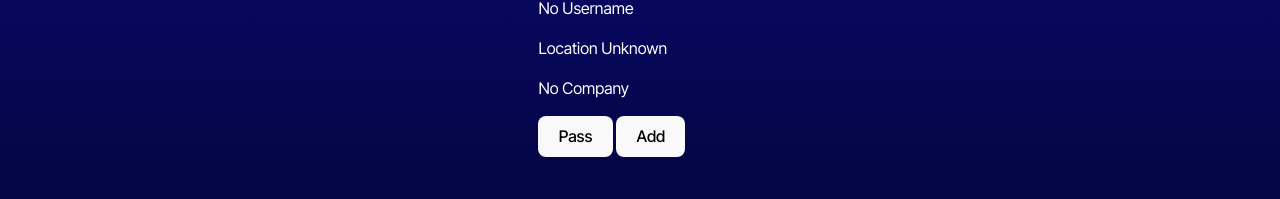
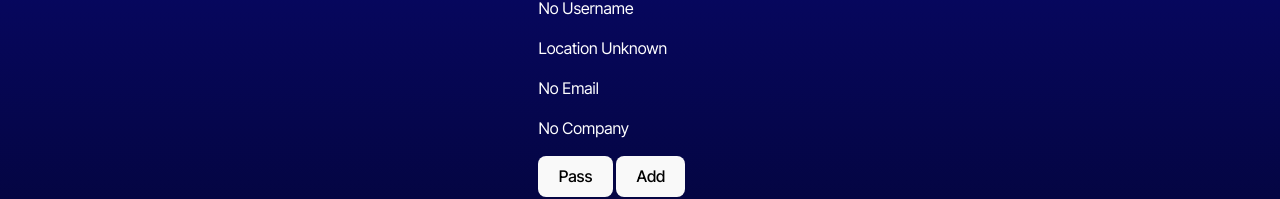
Before and after one commit to bjaegerthomas/Candidate-Search, a React (Vite) app: page / in a window 1280 px wide. Shown: the part 369-568 px from the top of the page. Built offline with nearby package versions, Linux system fonts and the light colour scheme; no server answers.

Commit message:
fixing save function and remove function

```diff
--- a/src/components/CandidateCard.tsx
+++ b/src/components/CandidateCard.tsx
@@ -3,7 +3,7 @@ import {Candidate} from '../interfaces/Candidate.interface';
 
 interface CandidateCardProps {
   currentCandidate: Candidate;
-  addCandidate: () => void;
+  addCandidate: (login: string) => void;
   removeCandidate: (username: string) => void;
 }
 
@@ -14,10 +14,11 @@ const CandidateCard: React.FC<CandidateCardProps> = ({ currentCandidate, addCand
       <h2>{currentCandidate.name || "No Name Provided"}</h2>
       <p>{currentCandidate.login || "No Username"}</p>
       <p>{currentCandidate.location || "Location Unknown"}</p>
+      <p>{currentCandidate.email || "No Email"}</p>
       <p>{currentCandidate.html_url}</p>
       <p>{currentCandidate.company || "No Company"}</p>
       <button onClick={() => removeCandidate(currentCandidate.login)}>Pass</button> {/* Remove button */}
-      <button onClick={addCandidate}>Add</button>
+      <button onClick={() => addCandidate(currentCandidate.login)}>Add</button>
     </div>
   );
 };
--- a/src/components/SavedCandidatesCard.tsx
+++ b/src/components/SavedCandidatesCard.tsx
@@ -33,10 +33,9 @@ const SavedCandidatesCard: React.FC<SavedCandidatesCardProps> = ({ removeFromPot
                     {storedCandidates.map(storedCandidate => (
                         <tr key={storedCandidate.login}>
                             <td><img src={storedCandidate.avatar_url} alt={storedCandidate.name || "No Name"} /></td>
-                            <td>{storedCandidate.name || "Unknown"}</td>
+                            <td>{storedCandidate.name || storedCandidate.login}</td>
                             <td>{storedCandidate.location || "Not specified"}</td>
                             <td>{storedCandidate.email || "Not specified"}</td>
-                            <td>{storedCandidate.html_url}</td>
                             <td>{storedCandidate.company || "No Company"}</td>
                             <td>
                                 <button onClick={() => removeFromPotentialCandidates(storedCandidate.login)}>Remove</button>
--- a/src/pages/CandidateSearch.tsx
+++ b/src/pages/CandidateSearch.tsx
@@ -33,21 +33,22 @@ const CandidateSearch = () => {
     }
   }, [currentIndex, candidateList]);
 
-  const addCandidate = () => { // Add a candidate to the saved candidates list
+  const addCandidate = (login: string) => { // Add a candidate to the saved candidates list
     let parsedSavedCandidates: Candidate[] = [];
     const storedSavedCandidates = localStorage.getItem('savedCandidates');
     if (storedSavedCandidates) {
       parsedSavedCandidates = JSON.parse(storedSavedCandidates);
     }
-    if (!parsedSavedCandidates.some(c => c.login === currentCandidate.login)) {
-      parsedSavedCandidates.push(currentCandidate);
+    const candidateToAdd = candidateList.find(candidate => candidate.login === login);
+    if (candidateToAdd && !parsedSavedCandidates.some(c => c.login === candidateToAdd.login)) {
+      parsedSavedCandidates.push(candidateToAdd);
       localStorage.setItem('savedCandidates', JSON.stringify(parsedSavedCandidates));
     }
     setCurrentIndex((prevIndex) => (prevIndex + 1) % candidateList.length); // Update currentIndex to the next index in order
   };
 
-  const removeCandidate = (username: string) => {  // Remove a candidate from the list
-    const updatedCandidateList = candidateList.filter(candidate => candidate.login !== username);
+  const removeCandidate = (login: string) => {  // Remove a candidate from the list
+    const updatedCandidateList = candidateList.filter(candidate => candidate.login !== login);
     setCandidateList(updatedCandidateList);
     setCurrentIndex((prevIndex) => (prevIndex + 1) % updatedCandidateList.length); // Update currentIndex after removal
   };
```
